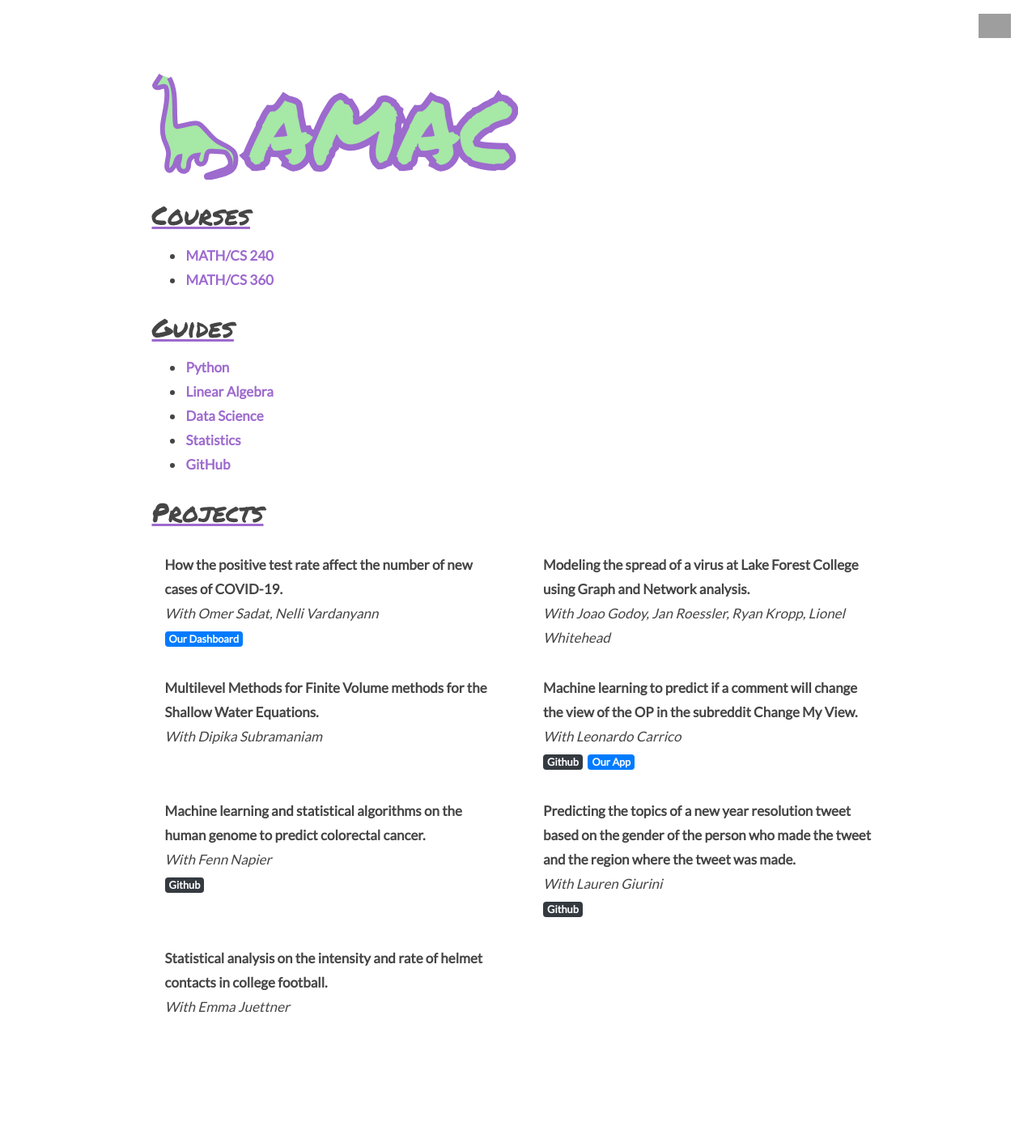
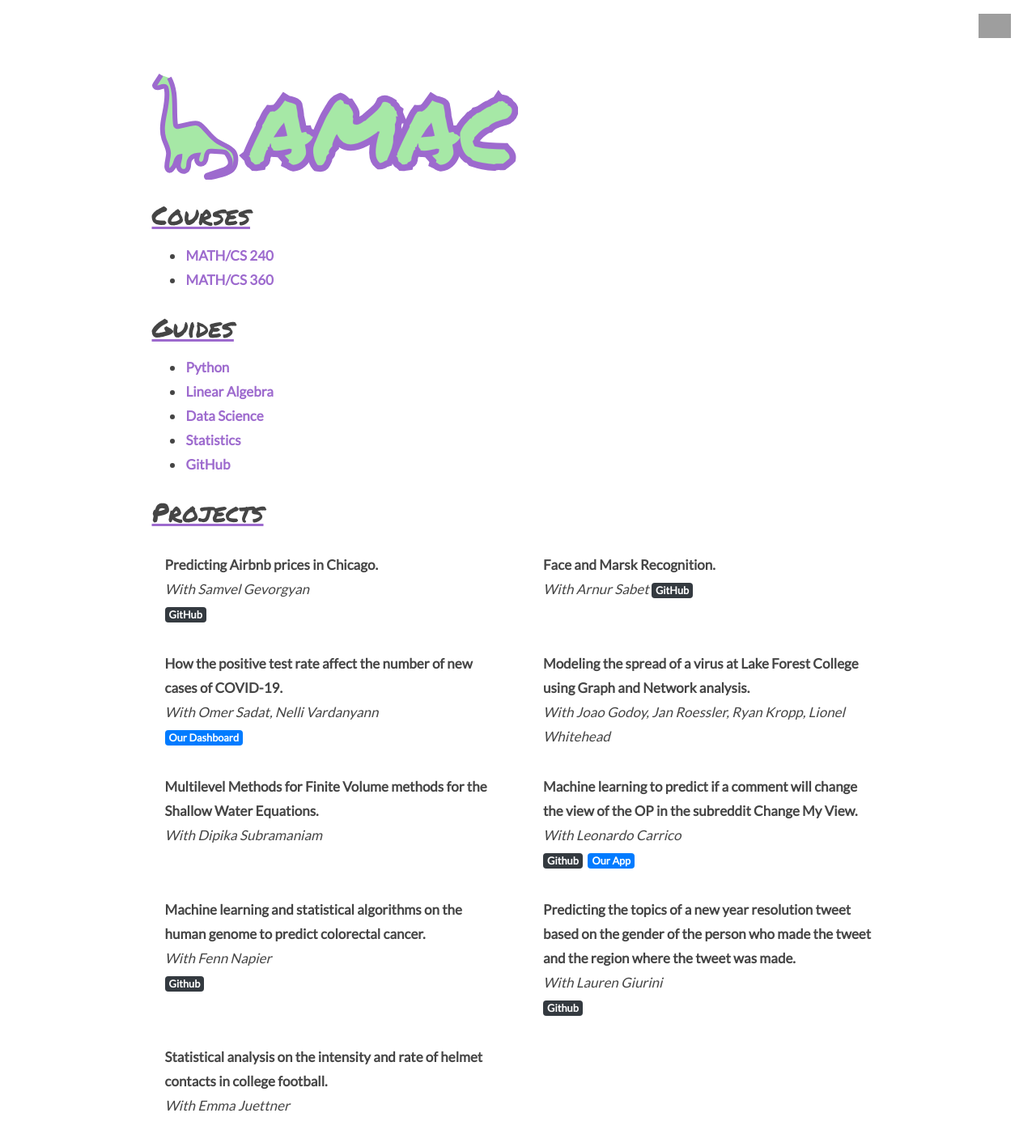
Before and after one commit to amac-lfc/amac-lfc.github.io, a Jekyll site: the page built from index.md, in a window 1280 px wide. Shown: the whole page at 81% size. Built offline with Jekyll 4.4.1, drawn with Linux system fonts in a browser that asks for light colours; nearby versions of some CDN libraries; comment, search, counter and statistics services are not loaded; before the commit the page ends 1295 px from its top, so only the background shows below that; grey boxes are pictures that could not be loaded.

Commit message:
added projects

```diff
--- a/index.md
+++ b/index.md
@@ -95,7 +95,18 @@ AMAC</span></h1> -->
    <a href="https://github.com/amac-lfc/twitter-resolution" class="badge badge-secondary">Github</a>
 *   <b> Statistical analysis on the intensity and rate of helmet contacts in college football.</b><br>
   <i>Emma Juettner</i> -->
-
+<div class="row">
+    <div class="col-md">
+ <b>Predicting Airbnb prices in Chicago.</b><br>
+  <i>With Samvel Gevorgyan</i><br>
+  <a href="https://github.com/amac-lfc/airbnb" class="badge badge-dark">GitHub</a>
+    </div>
+    <div class="col-md">
+ <b>Face and Marsk Recognition.</b><br>
+  <i>With Arnur Sabet</i>
+  <a href="https://github.com/amac-lfc/frsystem" class="badge badge-dark">GitHub</a>
+    </div>
+</div>
 <div class="row">
     <div class="col-md">
  <b>How the positive test rate affect the number of new cases of COVID-19.</b><br>
```
